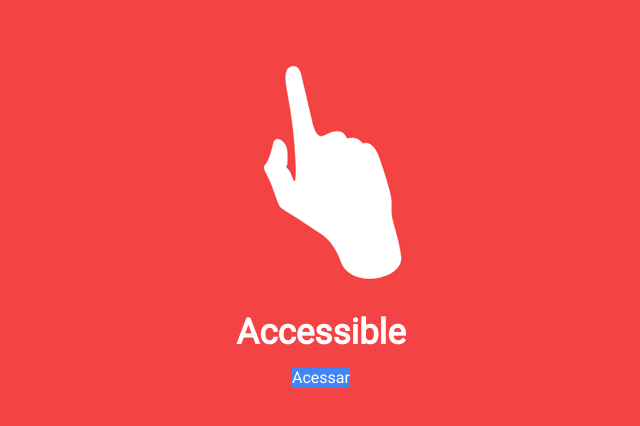
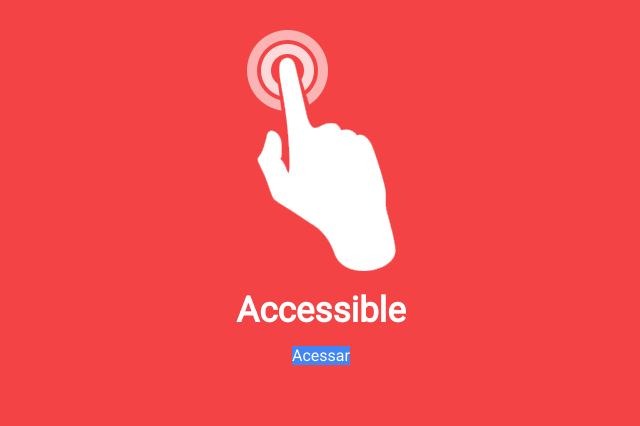
Before and after one commit to cesarwbr/accessible-app, a website: page index.html in a window 1280 px wide. Shown: the whole page, without its empty margins (319-959 px from the left). Drawn offline with nearby package versions, Linux system fonts and the light colour scheme.

Commit message:
Change app logo

```diff
--- a/accessible-app.css
+++ b/accessible-app.css
@@ -35,9 +35,11 @@ paper-button[raised].colored {
 	text-align: center;
 	font-family: 'Roboto', sans-serif;
 	color: white;
+	margin-top: 30px;
 }
 
-.main-page > div {
+.app-title {
+	margin-top: 15px;
 	font-size: 35px;
 	font-weight: bold;
 	margin-bottom: 15px;
--- a/index.html
+++ b/index.html
@@ -27,8 +27,10 @@
 		</div>
 	</core-header-panel>
 	<div class="main-page">
-		<img src="images/gestures.png" alt="">
-		<div>Accessible</div>
+		<div class="logo">
+			<img src="images/gestures-transparent.png" alt="">
+		</div>
+		<div class="app-title">Accessible</div>
 		<paper-button raised class="colored btn-access" >Acessar</paper-button>
 	</div>
 	<voice-player id="player-element-yes" text=""></voice-player>
```
Also changed, not shown: images/gestures-transparent.png (added).
